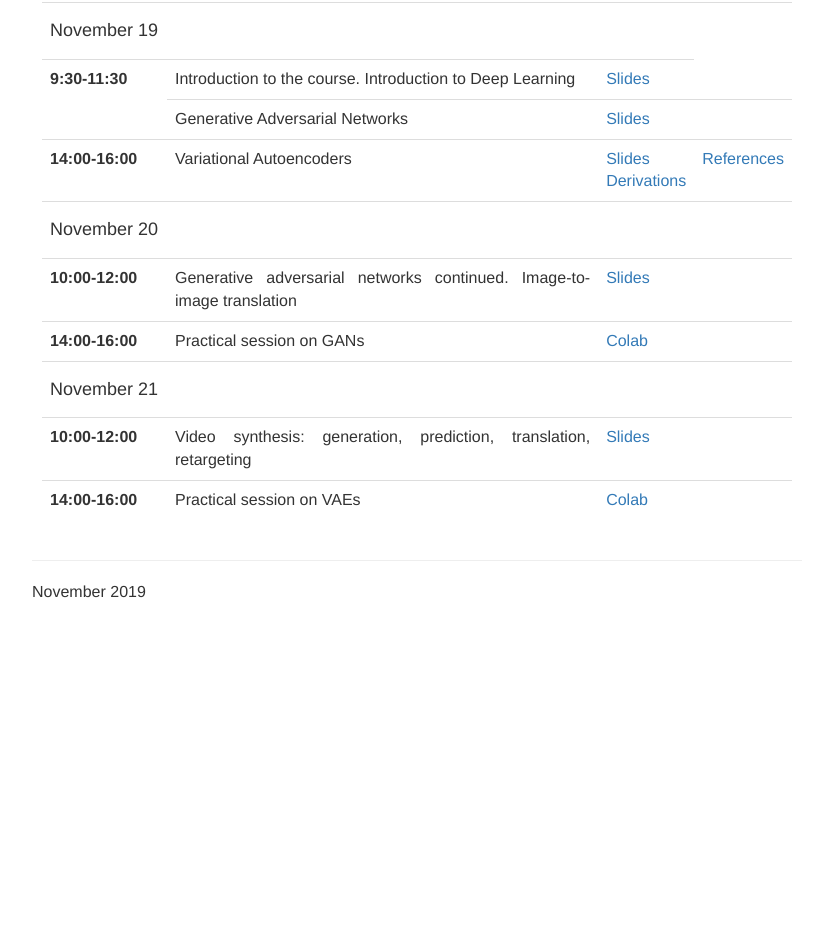
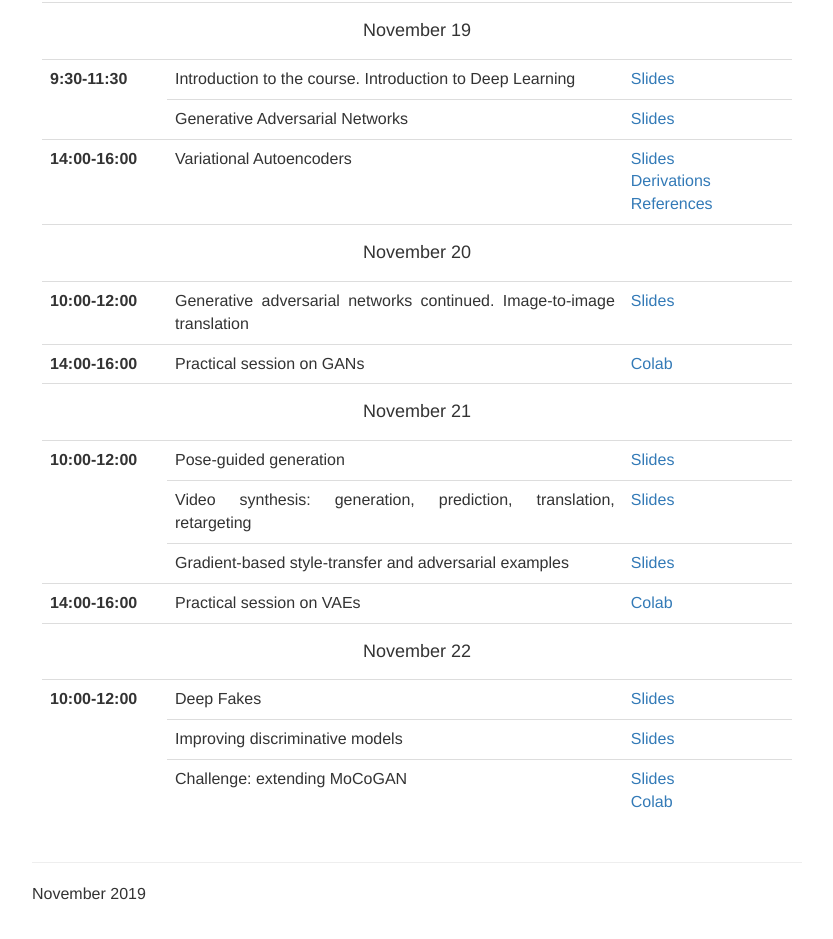
Before and after one commit to sergeytulyakov/sergeytulyakov.github.io, a plain HTML site: page teaching/teaching-to-imagine.html in a window 1280 px wide. Shown: the part 1192-2131 px from the top of the page, without its empty margins (223-1056 px from the left). Before the commit the page ends 1856 px from the top, so only its background shows below. Drawn offline with Linux system fonts and the light colour scheme.

Commit message:
added challenge material

```diff
--- a/teaching/teaching-to-imagine.html
+++ b/teaching/teaching-to-imagine.html
@@ -81,52 +81,76 @@
         <div class="col-md-8 col-md-8 col-sm-12 col-md-offset-2 col-lg-offset-2 text-justify">
             <table class="table">
             	<tr>
-            		<td colspan="4"><h4>November 19</h4></td>
+            		<td colspan="3"><h4 class="text-center">November 19</h4></td>
         		</tr>
                 <tr>
                     <th class="col-md-2" scope="row" rowspan="2">9:30-11:30</th>
                     <td>Introduction to the course. Introduction to Deep Learning</td>
-                    <td colspan="=2"><a href="https://docs.google.com/presentation/d/10-fLGzMaAtWxWkQ9aUZFNjvm9IKnMKBALXl1M5PklmM/edit#slide=id.g6b4f31b092_1_12">Slides</a><br/>
+                    <td><a href="https://docs.google.com/presentation/d/10-fLGzMaAtWxWkQ9aUZFNjvm9IKnMKBALXl1M5PklmM/edit#slide=id.g6b4f31b092_1_12">Slides</a><br/>
                 </tr>
                 <tr>
                     <td>Generative Adversarial Networks</td>
-                    <td colspan="2"><a href="https://docs.google.com/presentation/d/1FmaDYPB8ybLtSi8lii10TQSL9aQIOWn4JK4bgqzv2B4/edit">Slides</a></td>
+                    <td><a href="https://docs.google.com/presentation/d/1FmaDYPB8ybLtSi8lii10TQSL9aQIOWn4JK4bgqzv2B4/edit">Slides</a></td>
                 </tr>
                 <tr>
                     <th class="col-md-2" scope="row">14:00-16:00</th>
                     <td>Variational Autoencoders</td>
                     <td><a href="vae.pdf">Slides</a><br/>
-                    	<a href="vae-derivations.pdf">Derivations</a></td>
-                    <td><a href="https://docs.google.com/document/d/15U_RjRlCaNc8kckT-8FkOBcWrklMmsZyz3s6HIEX2nE/edit?usp=sharing">References</a></td>
+                    	<a href="vae-derivations.pdf">Derivations</a>
+                    <a href="https://docs.google.com/document/d/15U_RjRlCaNc8kckT-8FkOBcWrklMmsZyz3s6HIEX2nE/edit?usp=sharing">References</a></td>
                 </tr>
                 <tr>
-            		<td colspan="4"><h4>November 20</h4></td>
+            		<td colspan="3"><h4 class="text-center">November 20</h4></td>
         		</tr>
         		<tr>
                     <th class="col-md-2" scope="row">10:00-12:00</th>
                     <td>Generative adversarial networks continued. Image-to-image translation</td>
-                    <td colspan="2"><a href="image-to-image.pdf">Slides</a></td>
+                    <td ><a href="image-to-image.pdf">Slides</a></td>
                 </tr>
                 <tr>
                     <th class="col-md-2" scope="row">14:00-16:00</th>
                     <td>Practical session on GANs</td>
-                    <td colspan="2"><a href="https://colab.research.google.com/drive/10MYTe67h9WrdBu_HLlJJUY5a3sChFQXb?authuser=1&usp=drive_open">Colab</td>
+                    <td><a href="https://colab.research.google.com/drive/10MYTe67h9WrdBu_HLlJJUY5a3sChFQXb?authuser=1&usp=drive_open">Colab</td>
                 </tr>
                 <tr>
-            		<td colspan="4"><h4>November 21</h4></td>
+            		<td colspan="3"><h4 class="text-center">November 21</h4></td>
         		</tr>
                 <tr>
-                    <th class="col-md-2" scope="row">10:00-12:00</th>
+                    <th class="col-md-2" scope="row" rowspan="3">10:00-12:00</th>
+                    <td>Pose-guided generation</td>
+                    <td><a href="https://docs.google.com/presentation/d/1-F4wnKM1X3HdkV82Sifhba9dI9PfGTusATaBs6bOvuU/edit">Slides</a></td>
+                </tr>
+                <tr>
                     <td>Video synthesis: generation, prediction, translation, retargeting</td>
-                    <td colspan="2"><a href="video-synthesis.pdf">Slides</a></td>
+                    <td><a href="video-synthesis.pdf">Slides</a></td>
+                </tr>
+                <tr>
+                    <td>Gradient-based style-transfer and adversarial examples</td>
+                    <td><a href="https://docs.google.com/presentation/d/1WeKbXXhiIgOCBoHW70x7vQdahssCPKlyYLLWv0vwY88/edit#slide=id.g621fcc69eb_0_151">Slides</a></td>
                 </tr>
                 <tr>
                     <th class="col-md-2" scope="row">14:00-16:00</th>
                     <td>Practical session on VAEs</td>
-                    <td colspan="2"><a href="https://colab.research.google.com/drive/1QKuyj9npm_ss87mneX6_fc-ftpulPF2S">Colab</td>
+                    <td><a href="https://colab.research.google.com/drive/1QKuyj9npm_ss87mneX6_fc-ftpulPF2S">Colab</td>
+                </tr>
+                <tr>
+            		<td colspan="3"><h4 class="text-center">November 22</h4></td>
+        		</tr>
+                <tr>
+                    <th class="col-md-2" scope="row" rowspan="3">10:00-12:00</th>
+                    <td>Deep Fakes</td>
+                    <td><a href="deep-fakes.pdf">Slides</a></td>
+                </tr>
+                <tr>
+                	<td>Improving discriminative models</td>
+                    <td><a href="improving-discriminative.pdf">Slides</a></td>
+                </tr>
+                <tr>
+                    <td>Challenge: extending MoCoGAN</td>
+                    <td><a href="challenge.pdf">Slides</a><br/>
+                    <a href="https://colab.research.google.com/drive/1H59P2LNZPM5pRgjiMPgrjGCDTasv60p5">Colab</a></td>
                 </tr>
             </table>
-
     </div>
     <footer>
         <div class="row">
```
Also changed, not shown: 3 other files.
